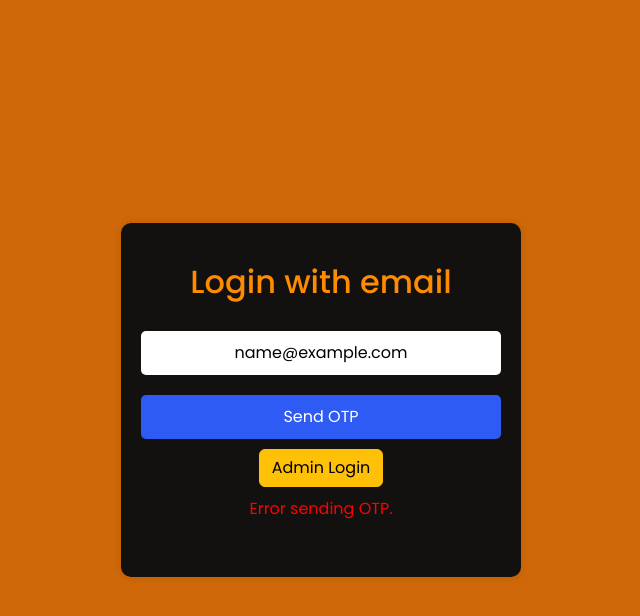
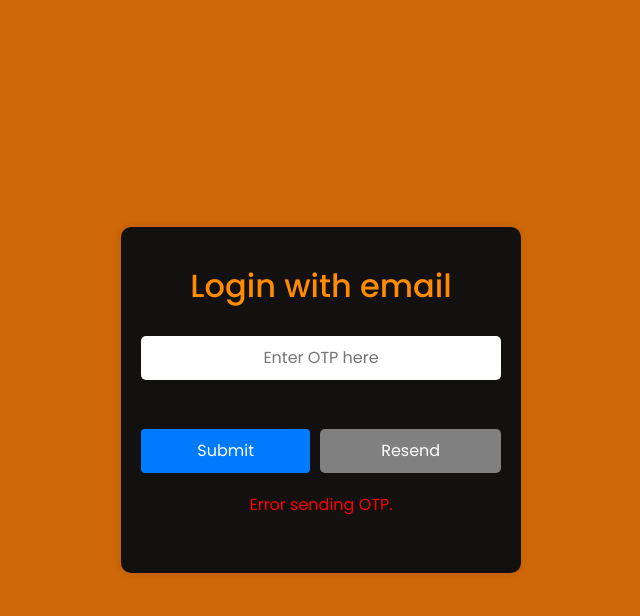
Before and after one commit to abhaysarkar/datasetcollection, a React (Vite) app: page / in a window 1280 px wide. Both pictures are taken after typing "name@example.com" into the empty fields and a click on the button "Send OTP". Shown: the top 616 px of the page, without its empty margins (319-959 px from the left). Built offline with nearby package versions, Linux system fonts and the light colour scheme; no server answers.

Commit message:
Update Login.jsx

```diff
--- a/src/components/Login.jsx
+++ b/src/components/Login.jsx
@@ -149,11 +149,146 @@
 
 
 
+
+//it working without loader and set Timeout
+// import React, { useState } from 'react';
+// import axios from 'axios';
+// import { useNavigate } from 'react-router-dom';
+// import 'bootstrap/dist/css/bootstrap.min.css';
+// import { Modal, Button, Spinner } from 'react-bootstrap';
+// import './Login.css';
+
+// const Login = ({ onVerify }) => {
+//   const [mail, setMail] = useState('');
+//   const [otp, setOtp] = useState('');
+//   const [step, setStep] = useState(1);
+//   const [message, setMessage] = useState('');
+//   const [loading, setLoading] = useState(false); // Loader state
+//   const navigate = useNavigate();
+//   const [showModal, setShowModal] = useState(false);
+
+//   const handleSendOtp = async () => {
+//     setLoading(true); // Start loader
+//     try {
+//       await axios.post(`https://datacollection-backend-eb040f587829.herokuapp.com/send-otp/${mail}`);
+//       setStep(2);
+//       setMessage('OTP sent successfully.');
+//     } catch (error) {
+//       console.error('Error sending OTP', error);
+//       setMessage('Error sending OTP.');
+//     } finally {
+//       setLoading(false); // Stop loader
+//     }
+//   };
+
+//   const handleVerifyOtp = async () => {
+//     setLoading(true); // Start loader
+//     try {
+//       const response = await axios.post(`https://datacollection-backend-eb040f587829.herokuapp.com/verify-otp/${mail}/${otp}`);
+//       const responseData = response.data;
+//       setMessage(responseData);
+
+//       if (responseData === 'Go To Register Page') {
+//         onVerify();
+//         navigate('/user-form', { state: { email: mail } });
+//       } else if (responseData === 'Go to Main Page') {
+//         setShowModal(true);
+//       }
+//     } catch (error) {
+//       console.error('Error verifying OTP', error);
+//       setMessage('Error verifying OTP.');
+//     } finally {
+//       setLoading(false); // Stop loader
+//     }
+//   };
+
+//   const handleRedirect = () => {
+//     navigate('*');
+//   };
+
+//   const handleAdminLogin = () => {
+//     navigate('/adminloginpage');
+//   };
+
+//   const handleClose = () => setShowModal(false);
+
+//   const handleAudioClick = () => {
+//     navigate('/main', { state: { email: mail } });
+//   };
+
+//   const handleImageClick = () => {
+//     navigate('/image', { state: { email: mail } });
+//   };
+
+//   return (
+//     <div className='login-page'>
+//       <div className="login-container">
+//         <h2>Login with email</h2>
+//         {loading ? (
+//           <Spinner animation="border" variant="primary" /> // Show loader
+//         ) : (
+//           <>
+//             {step === 1 ? (
+//               <>
+//                 <input
+//                   type="email"
+//                   value={mail}
+//                   onChange={(e) => setMail(e.target.value)}
+//                   placeholder="Enter your email"
+//                   className="input-field"
+//                 />
+//                 <button onClick={handleSendOtp} className="send-otp-button">Send OTP</button>
+//                 <button onClick={handleAdminLogin} className='btn btn-warning'>Admin Login</button>
+//               </>
+//             ) : (
+//               <>
+//                 <input
+//                   type="text"
+//                   value={otp}
+//                   onChange={(e) => setOtp(e.target.value)}
+//                   placeholder="Enter OTP here"
+//                   className="input-field"
+//                 />
+//                 <div className='resend-submit-container'>
+//                   <button onClick={handleVerifyOtp} className="submit-button">Submit</button>
+//                   <button onClick={handleRedirect} className="redirect-button">Resend</button>
+//                 </div>
+//               </>
+//             )}
+//             <p>{message}</p>
+//           </>
+//         )}
+//       </div>
+//       <Modal show={showModal} onHide={handleClose}>
+//         <Modal.Header closeButton>
+//           <Modal.Title>Select Data Type</Modal.Title>
+//         </Modal.Header>
+//         <Modal.Body>
+//           <p>What type of data do you want to give?</p>
+//         </Modal.Body>
+//         <Modal.Footer>
+//           <Button variant="primary" onClick={handleAudioClick}>
+//             Audio
+//           </Button>
+//           <Button variant="secondary" onClick={handleImageClick}>
+//             Image
+//           </Button>
+//         </Modal.Footer>
+//       </Modal>
+//     </div>
+//   );
+// };
+
+// export default Login;
+
+
+
+
 import React, { useState } from 'react';
 import axios from 'axios';
 import { useNavigate } from 'react-router-dom';
 import 'bootstrap/dist/css/bootstrap.min.css';
-import { Modal, Button, Spinner } from 'react-bootstrap';
+import { Modal, Button } from 'react-bootstrap';
 import './Login.css';
 
 const Login = ({ onVerify }) => {
@@ -161,26 +296,38 @@ const Login = ({ onVerify }) => {
   const [otp, setOtp] = useState('');
   const [step, setStep] = useState(1);
   const [message, setMessage] = useState('');
-  const [loading, setLoading] = useState(false); // Loader state
+  const [resendDisabled, setResendDisabled] = useState(true);
   const navigate = useNavigate();
   const [showModal, setShowModal] = useState(false);
+  const [loading, setLoading] = useState(false); // Loader state
 
   const handleSendOtp = async () => {
-    setLoading(true); // Start loader
     try {
+      setStep(2);
+      setResendDisabled(true);
       await axios.post(`https://datacollection-backend-eb040f587829.herokuapp.com/send-otp/${mail}`);
-      setStep(2);
       setMessage('OTP sent successfully.');
+
+      // Enable resend button after 45 seconds
+      setTimeout(() => {
+        setResendDisabled(false);
+      }, 45000);
     } catch (error) {
       console.error('Error sending OTP', error);
       setMessage('Error sending OTP.');
-    } finally {
-      setLoading(false); // Stop loader
     }
   };
 
+  const handleRedirect = () => {
+    navigate('*');
+  };
+
+  const handleAdminLogin = () => {
+    navigate('/adminloginpage');
+  };
+
   const handleVerifyOtp = async () => {
-    setLoading(true); // Start loader
+    setLoading(true);
     try {
       const response = await axios.post(`https://datacollection-backend-eb040f587829.herokuapp.com/verify-otp/${mail}/${otp}`);
       const responseData = response.data;
@@ -195,17 +342,9 @@ const Login = ({ onVerify }) => {
     } catch (error) {
       console.error('Error verifying OTP', error);
       setMessage('Error verifying OTP.');
-    } finally {
+    }finally {
       setLoading(false); // Stop loader
     }
-  };
-
-  const handleRedirect = () => {
-    navigate('*');
-  };
-
-  const handleAdminLogin = () => {
-    navigate('/adminloginpage');
   };
 
   const handleClose = () => setShowModal(false);
@@ -222,10 +361,6 @@ const Login = ({ onVerify }) => {
     <div className='login-page'>
       <div className="login-container">
         <h2>Login with email</h2>
-        {loading ? (
-          <Spinner animation="border" variant="primary" /> // Show loader
-        ) : (
-          <>
         {step === 1 ? (
           <>
             <input
@@ -249,13 +384,18 @@ const Login = ({ onVerify }) => {
             />
             <div className='resend-submit-container'>
               <button onClick={handleVerifyOtp} className="submit-button">Submit</button>
-                  <button onClick={handleRedirect} className="redirect-button">Resend</button>
+              <button
+                onClick={handleRedirect}
+                className="redirect-button"
+                disabled={resendDisabled}
+                style={{ backgroundColor: resendDisabled ? 'gray' : 'green', cursor: resendDisabled ? 'not-allowed' : 'pointer' }}
+              >
+                Resend
+              </button>
             </div>
           </>
         )}
         <p>{message}</p>
-          </>
-        )}
       </div>
       <Modal show={showModal} onHide={handleClose}>
         <Modal.Header closeButton>
@@ -277,4 +417,4 @@ const Login = ({ onVerify }) => {
   );
 };
 
-export default Login;
+export default Login
```
Lines whose indentation alone changed are shown as unchanged.
